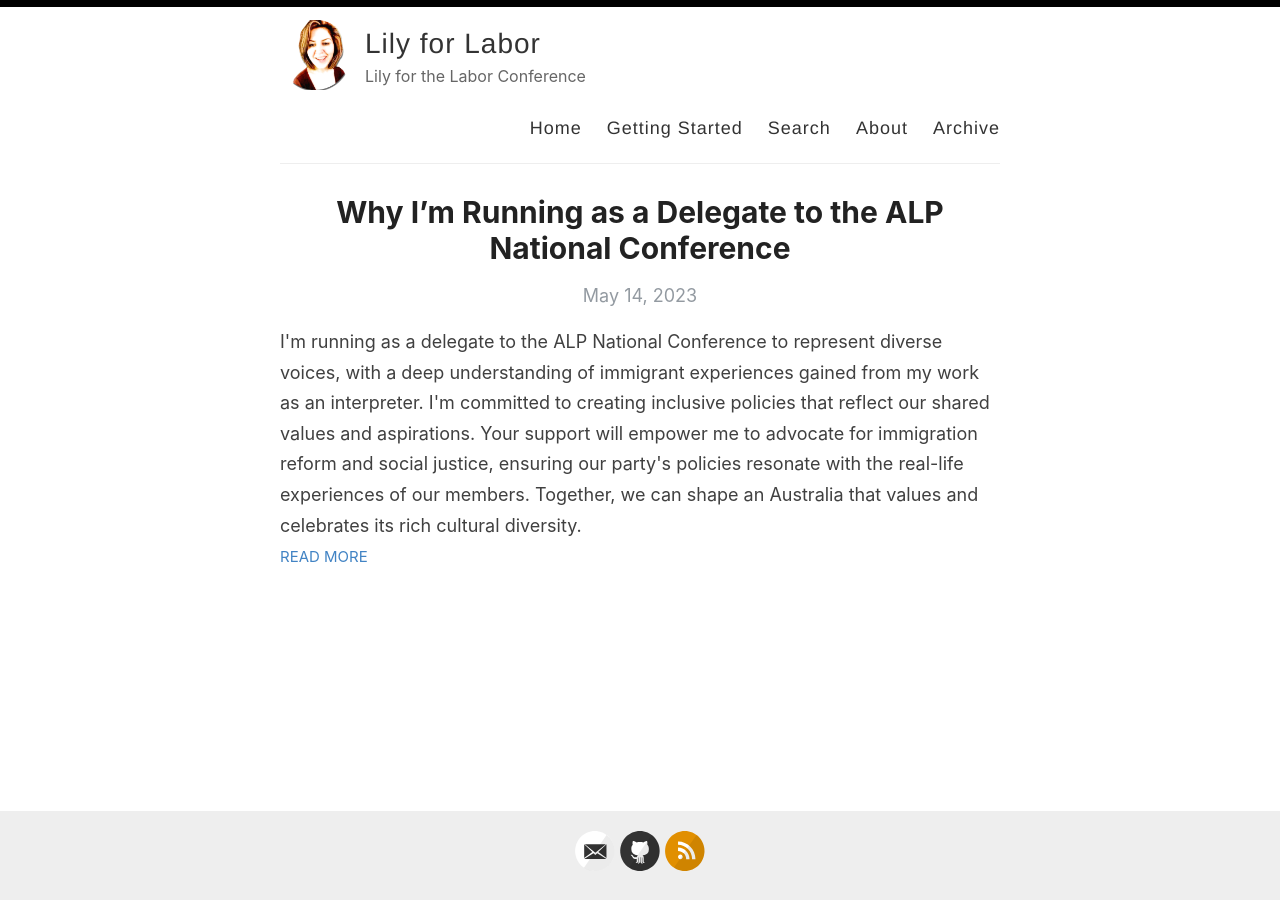
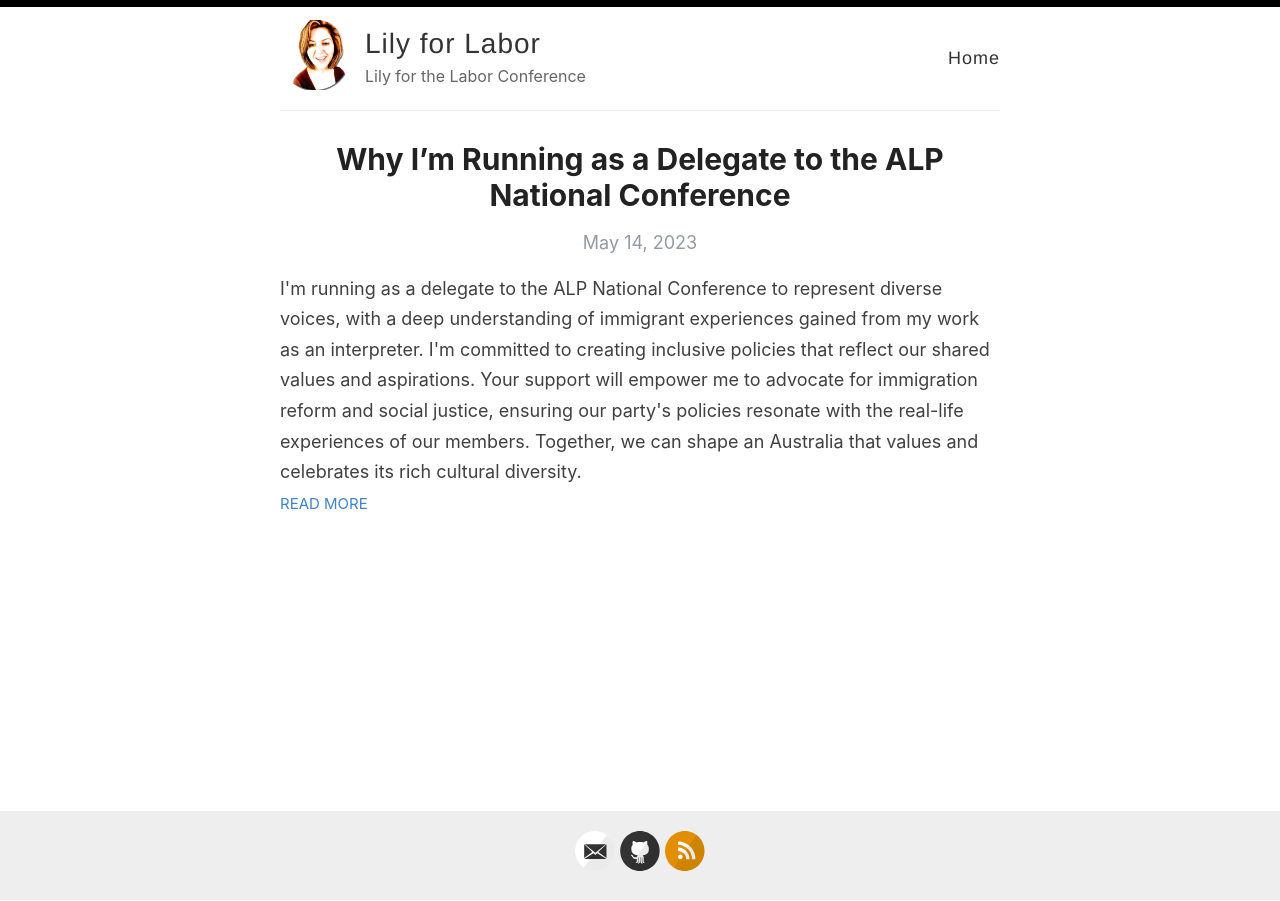
Before and after one commit to lilyforlabor/lilyforlabor.github.io, a Jekyll site: the page built from index.html, in a window 1280 px wide. Built offline with Jekyll 4.4.1, drawn with Linux system fonts in a browser that asks for light colours; the list of posts is cut into pages by our own code.

Commit message:
Fixes multiple issues.

```diff
--- a/_config.yml
+++ b/_config.yml
@@ -48,8 +48,8 @@ google_analytics:
 
 # Your website URL (e.g. http://amitmerchant1990.github.io or http://www.amitmerchant.com)
 # Used for Sitemap.xml and your RSS feed
-url: https://lilyforlabor.github.io/
-enforce_ssl: https://lilyforlabor.github.io/
+url: https://lilyforlabor.netlify.app/
+enforce_ssl: https://lilyforlabor.netlify.app/
 
 # If you're hosting your site at a Project repository on GitHub pages
 # (http://yourusername.github.io/repository-name)
--- a/_layouts/default.html
+++ b/_layouts/default.html
@@ -29,10 +29,6 @@
 
             <nav>
               <a href="{{ site.baseurl }}/">Home</a>
-              <a href="{{ site.baseurl }}/getting-started">Getting Started</a>
-              <a href="{{ site.baseurl }}/search">Search</a>
-              <a href="{{ site.baseurl }}/about">About</a>
-              <a href="{{ site.baseurl }}/archive">Archive</a>
             </nav>
           </header>
         </div>
```
